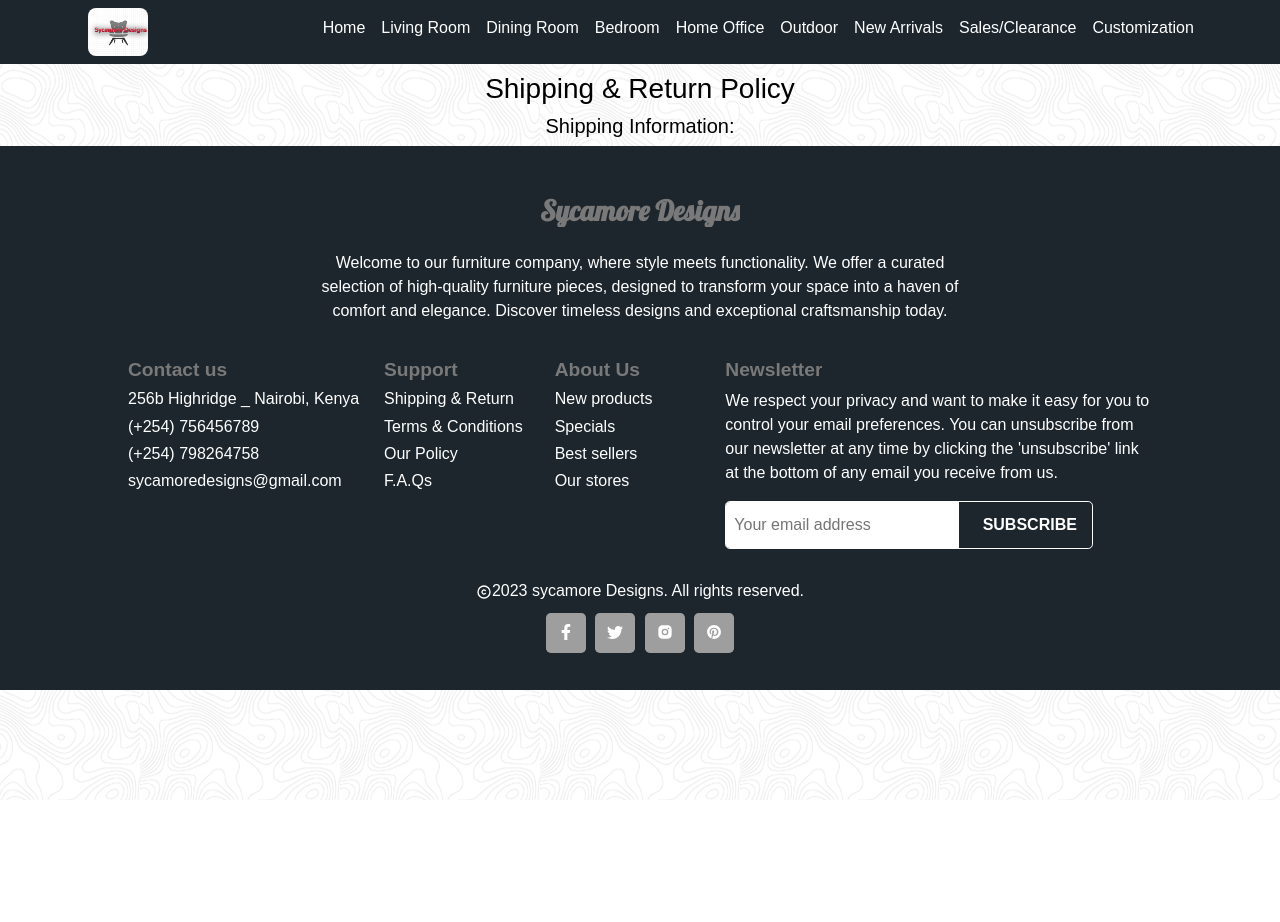
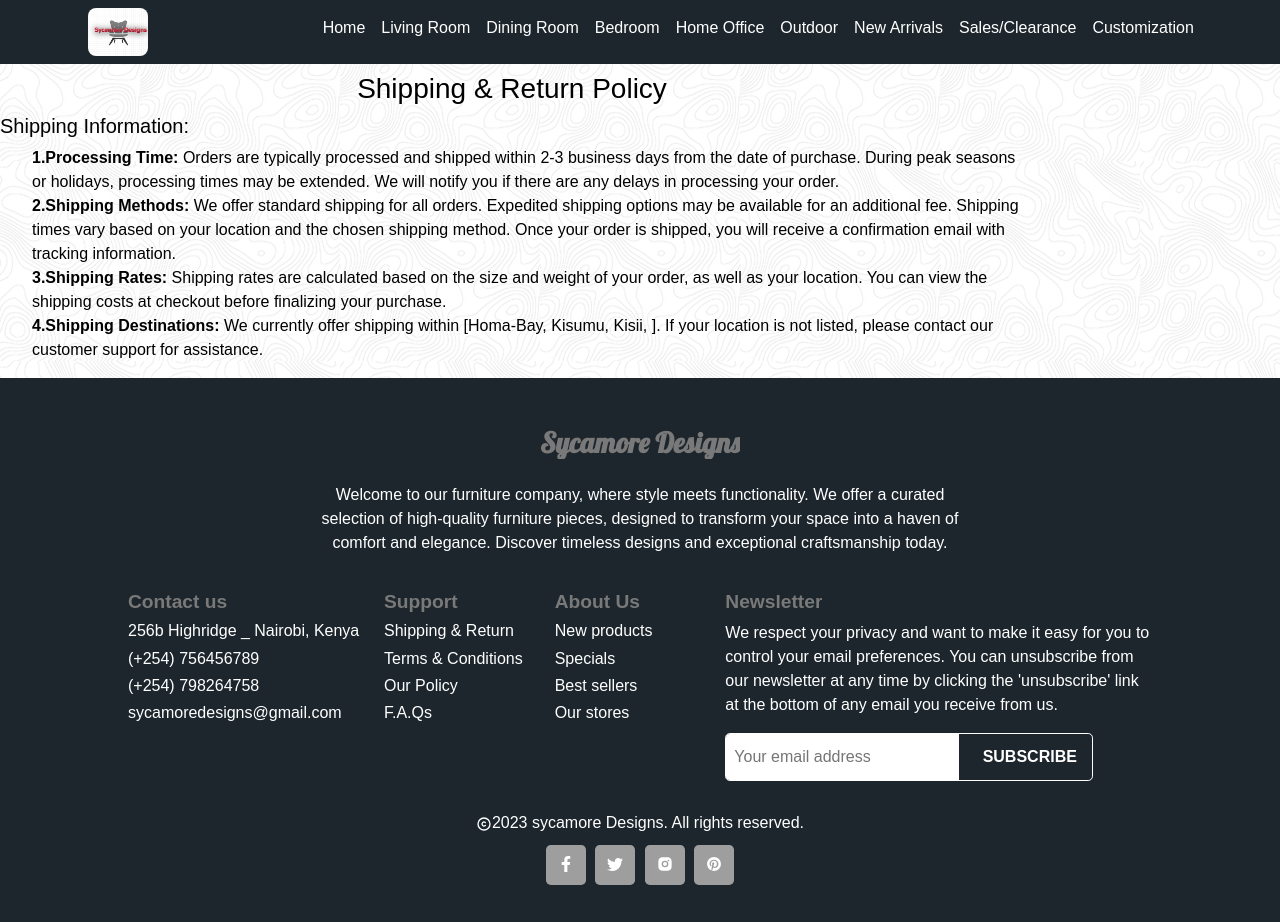
Before and after one commit to Roche001/FurniFusion, a React (Create React App) app: page /Shipping in a window 1280 px wide. Before the commit the page ends 800 px from the top, so only its background shows below. Built offline with nearby package versions, Linux system fonts and the light colour scheme; a web font is replaced by a local one.

Commit message:
update changes

```diff
--- a/src/components/shipping/Shipping.css
+++ b/src/components/shipping/Shipping.css
@@ -1,15 +1,26 @@
 .ship-container {
-  margin-top: 4.5rem;
   display: flex;
   flex-direction: column;
   align-items: center;
   justify-content: center;
+
+  margin-top: 4.5rem;
+  width: 80dvw;
+}
+.ship-container h3 {
+  text-align: center;
 }
 .shipping {
   display: flex;
+  flex-direction: column;
   align-items: flex-start;
   justify-content: flex-start;
 }
 .shipping h5 {
   color: #000000;
 }
+.shipping ol li span {
+  color: #000000;
+  font-weight: 800;
+  font-weight: 2rem;
+}
--- a/src/components/shipping/Shipping.jsx
+++ b/src/components/shipping/Shipping.jsx
@@ -7,6 +7,32 @@
       <h3>Shipping & Return Policy</h3>
       <div className="shipping">
         <h5>Shipping Information:</h5>
+        <ol>
+          <li>
+            <span> 1.Processing Time: </span>Orders are typically processed and
+            shipped within 2-3 business days from the date of purchase. During
+            peak seasons or holidays, processing times may be extended. We will
+            notify you if there are any delays in processing your order.
+          </li>
+          <li>
+            <span>2.Shipping Methods:</span> We offer standard shipping for all
+            orders. Expedited shipping options may be available for an
+            additional fee. Shipping times vary based on your location and the
+            chosen shipping method. Once your order is shipped, you will receive
+            a confirmation email with tracking information.
+          </li>
+          <li>
+            <span>3.Shipping Rates:</span> Shipping rates are calculated based
+            on the size and weight of your order, as well as your location. You
+            can view the shipping costs at checkout before finalizing your
+            purchase.
+          </li>
+          <li>
+            <span>4.Shipping Destinations:</span> We currently offer shipping
+            within [Homa-Bay, Kisumu, Kisii, ]. If your location is not listed,
+            please contact our customer support for assistance.
+          </li>
+        </ol>
       </div>
     </div>
   );
```
